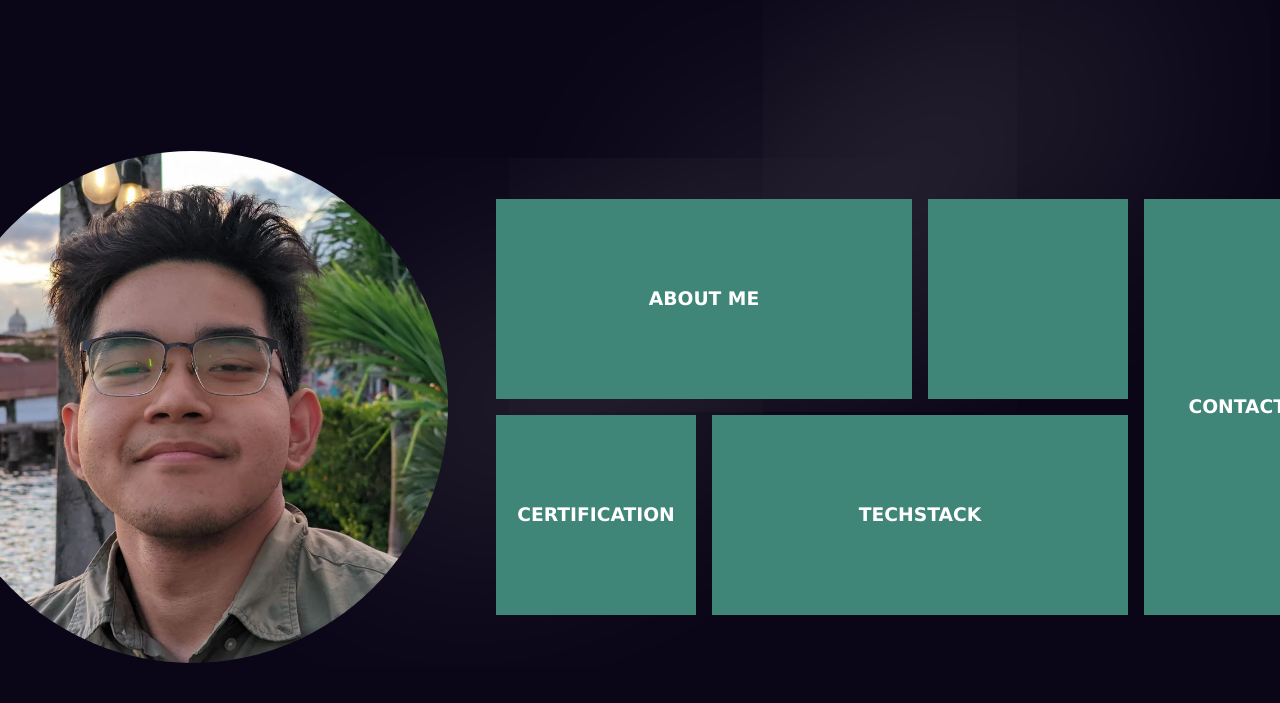
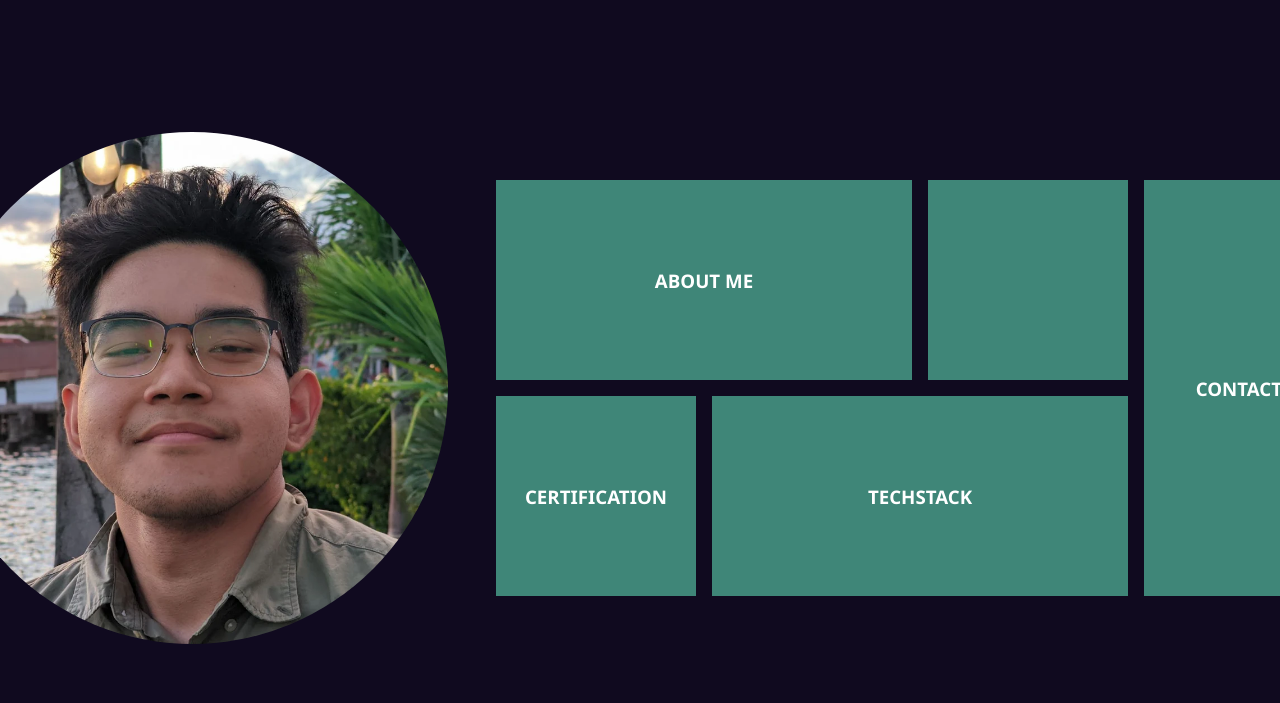
Before and after one commit to KDeo69/portfolio, a plain HTML site: page index.html in a window 1280 px wide. Shown: the part 97-800 px from the top of the page. Drawn offline with Linux system fonts and the light colour scheme.

Commit message:
changed background with js package(might change background)

```diff
--- /dev/null
+++ b/css/bg.css
@@ -0,0 +1,31 @@
+html, body {
+    margin: 0;
+    padding: 0;
+    background: #000;
+color:#ffffff;
+    overflow: hidden;
+    height: 100%;
+    font-family: 'Segoe UI', sans-serif;
+  }
+
+  canvas {
+    display: block;
+    width: 100%;
+    height: 100%;
+  }
+
+  .instruction {
+    position: fixed;
+    top: 50%;
+    left: 50%;
+    transform: translate(-50%, -50%);
+    font-size: 3.5rem;
+    color: #ffffff;
+    text-transform: uppercase;
+    letter-spacing: 4px;
+    user-select: none;
+    pointer-events: none;
+    text-align: center;
+    z-index: 10;
+
+  }
--- a/css/style.css
+++ b/css/style.css
@@ -11,13 +11,71 @@
   }
 
 
-body{
-    font-family:Verdana;
-    background-color: #0b0617;
-    color: #f6f6f6;
-    min-height: 100vh;
-    line-height: 1.5;
+  html, body {
+    margin: 0;
+    padding: 0;
+    background: #100a1f;
+    color:#ffffff;
+    overflow-x: hidden;
+    height: 100%;
+    font-family: 'Segoe UI', sans-serif;
+  }
+
+  .image-gradient{
+    position:absolute;
+    top: 0;
+    right: 0;
+    opacity: 1.5;
+    z-index: -1;
 }
+
+.layer-blur{
+    height: 0;
+    width: 50rem;
+    position: absolute;
+    top: 45%;
+    right: 10%;
+    box-shadow: 0 0 900px 15px #ffffff;
+    rotate: -30deg;
+    z-index: -1;
+}
+
+  canvas{
+    position: fixed;
+    top: 0;
+    left: 0;
+    width: 100vw;
+    height: 100vh;
+    z-index: 0;
+    display: block;
+    }
+
+  .instruction {
+    position: fixed;
+    top: 50%;
+    left: 50%;
+    transform: translate(-50%, -50%);
+    font-size: 3.5rem;
+    color: #ffffff;
+    text-transform: uppercase;
+    letter-spacing: 4px;
+    user-select: none;
+    pointer-events: none;
+    text-align: center;
+    z-index: 10;
+
+  }
+
+    header, main, section, nav {
+    position: relative;
+    z-index: 1;
+    }
+
+    header,.picandbento{
+    position: relative;
+    z-index: 1;
+}
+
 
 /*gradient*/
 
@@ -43,6 +101,7 @@ body{
 /*nav bar*/
 
 .container{
+
     display: flexbox;
     width: 100%;
     margin: 0 auto;
--- a/index.html
+++ b/index.html
@@ -11,9 +11,9 @@
         <link href="https://fonts.googleapis.com/css2?family=Archivo+Black&display=swap" rel="stylesheet">
     </head>
     <body>
-        <img class="image-gradient" height="800" width="5000" src="gradient.png" alt="gradient">
-        <div class="layer-blur"></div>
-        <div class="container">
+        <canvas id="grid"></canvas>
+        <div class="instruction"></div>
+        <script src="script.js"></script>
             <header>
                 <h1 class="">Kristoffer Deocareza</h1>
             </header>
@@ -55,5 +55,6 @@
         </div>
 
         </div>
+        <script src="javascript/script.js"></script>
     </body>
 </html>
--- /dev/null
+++ b/javascript/script.js
@@ -0,0 +1,92 @@
+const canvas = document.getElementById("grid");
+const ctx = canvas.getContext("2d");
+
+let width = canvas.width = window.innerWidth;
+let height = canvas.height = window.innerHeight;
+
+let mouse = { x: -9999, y: -9999 };
+const squareSize = 80;
+const grid = [];
+
+function initGrid() {
+  grid.length = 0;
+  for (let x = 0; x < width; x += squareSize) {
+    for (let y = 0; y < height; y += squareSize) {
+      grid.push({
+        x,
+        y,
+        alpha: 0,
+        fading: false,
+        lastTouched: 0,
+      });
+    }
+  }
+}
+
+function getCellAt(x, y) {
+  return grid.find(cell =>
+    x >= cell.x && x < cell.x + squareSize &&
+    y >= cell.y && y < cell.y + squareSize
+  );
+}
+
+window.addEventListener("resize", () => {
+  width = canvas.width = window.innerWidth;
+  height = canvas.height = window.innerHeight;
+  initGrid();
+});
+
+window.addEventListener("mousemove", (e) => {
+  mouse.x = e.clientX;
+  mouse.y = e.clientY;
+
+  const cell = getCellAt(mouse.x, mouse.y);
+  if (cell && cell.alpha === 0) {
+    cell.alpha = 1;
+    cell.lastTouched = Date.now();
+    cell.fading = false;
+  }
+});
+
+function drawGrid() {
+  ctx.clearRect(0, 0, width, height);
+  const now = Date.now();
+
+  for (let i = 0; i < grid.length; i++) {
+    const cell = grid[i];
+
+    // Start fading after 500ms
+    if (cell.alpha > 0 && !cell.fading && now - cell.lastTouched > 500) {
+      cell.fading = true;
+    }
+
+    if (cell.fading) {
+      cell.alpha -= 0.02;
+      if (cell.alpha <= 0) {
+        cell.alpha = 0;
+        cell.fading = false;
+      }
+    }
+
+    if (cell.alpha > 0) {
+      const centerX = cell.x + squareSize / 2;
+      const centerY = cell.y + squareSize / 2;
+
+      const gradient = ctx.createRadialGradient(
+        centerX, centerY, 5,
+        centerX, centerY, squareSize
+      );
+      gradient.addColorStop(0, `rgba(0, 255, 204, ${cell.alpha})`);
+      gradient.addColorStop(1, `rgba(0, 255, 204, 0)`);
+
+      ctx.strokeStyle = gradient;
+      ctx.lineWidth = 1.3;
+      ctx.strokeRect(cell.x + 0.5, cell.y + 0.5, squareSize - 1, squareSize - 1);
+    }
+  }
+
+  requestAnimationFrame(drawGrid);
+}
+
+initGrid();
+drawGrid();
```
Also changed, not shown: 1 other file.
